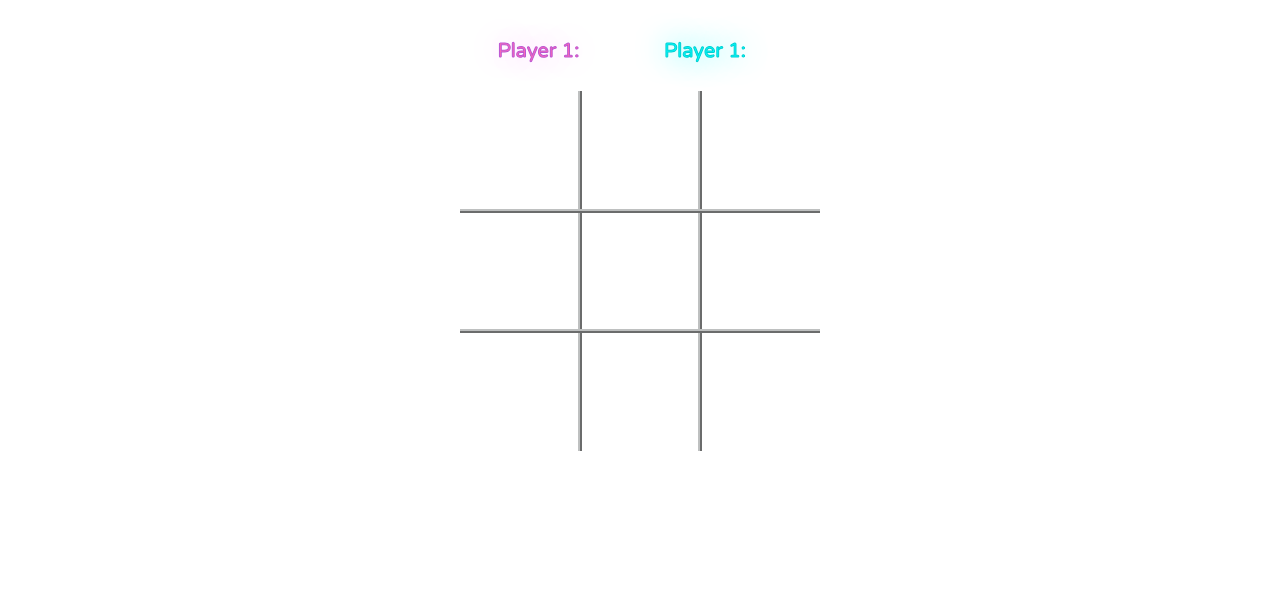
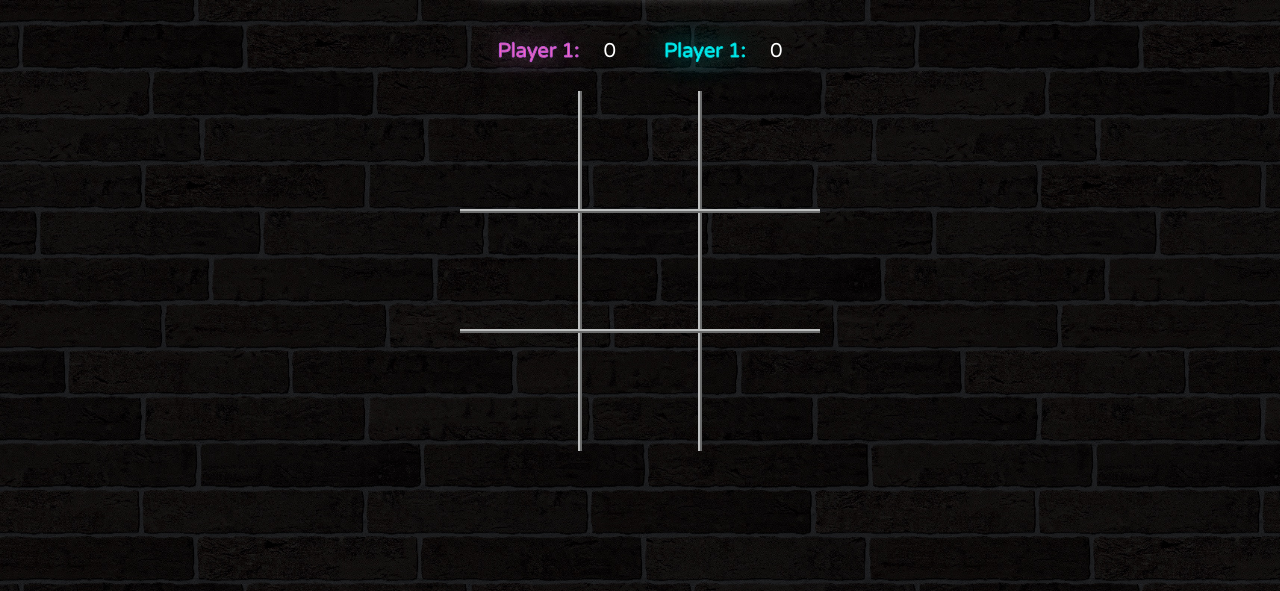
Before and after one commit to alexandrawaas/TicTacYo, a plain HTML site: page src/game/game.html in a window 1280 px wide. Shown: the part 209-800 px from the top of the page. Drawn offline with Linux system fonts and the light colour scheme; the site is published under a folder, as on GitHub Pages, so addresses that start at the root find nothing.

Commit message:
Fixed missing background image

```diff
--- a/css/style.css
+++ b/css/style.css
@@ -18,7 +18,7 @@ body {
     grid-template-columns: 1fr;
     grid-template-rows: 30% 5% 50% 15%;
     justify-content: center;
-    background: url("/images/brick.jpg") repeat;
+    background: url("../images/brick.jpg") repeat;
     background-size: 70%;
     background-clip: content-box;
 }
```
Also changed, not shown: 2 other files.
